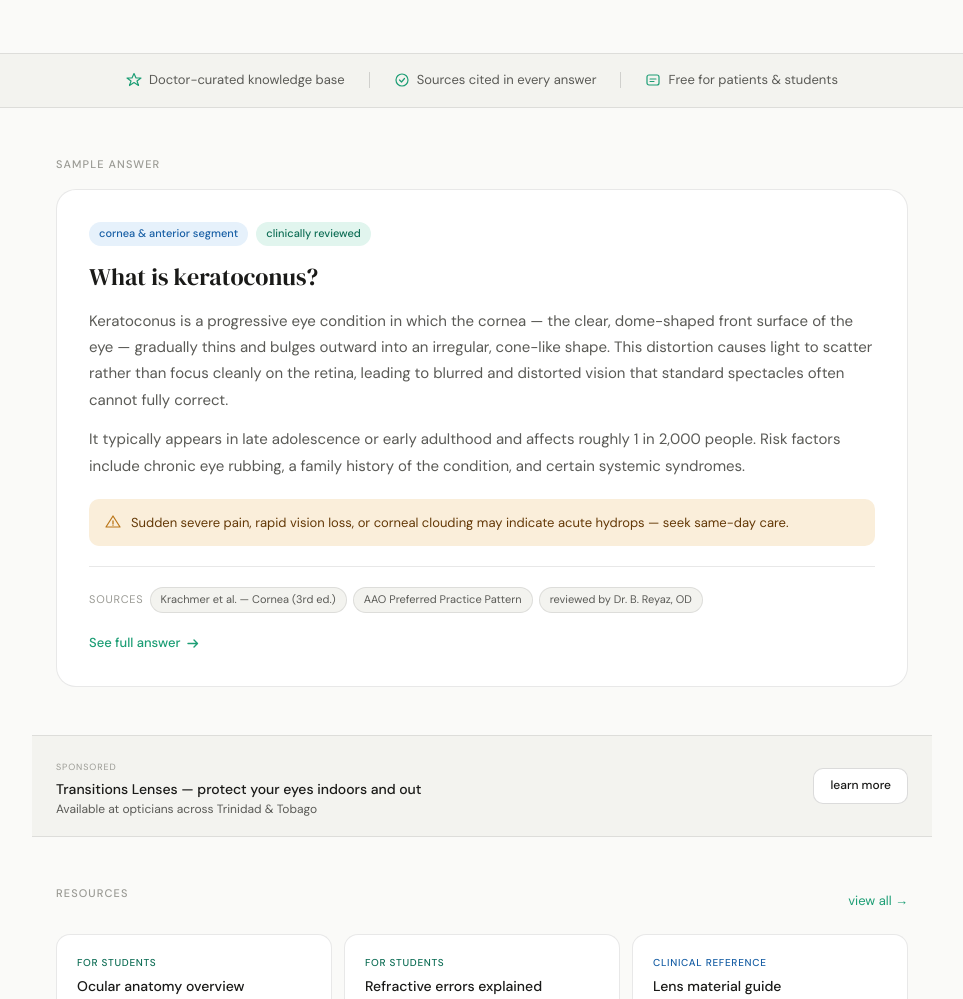
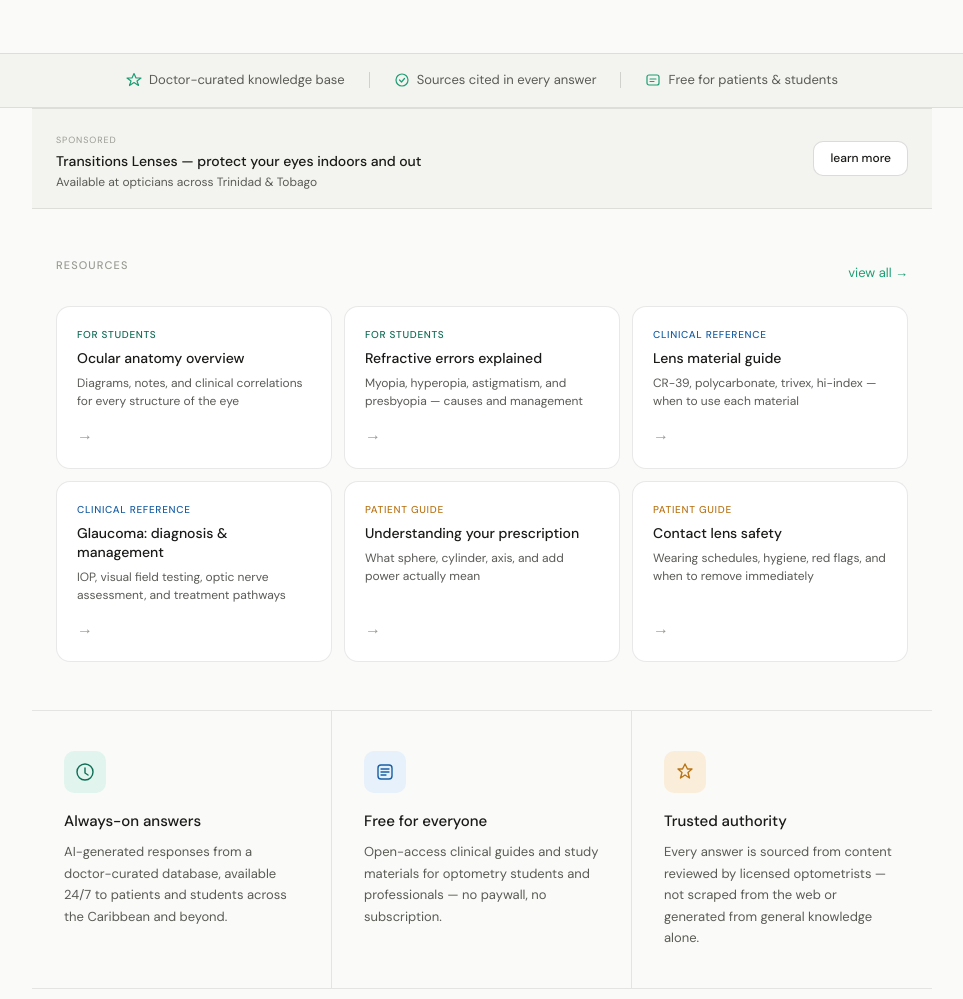
Before and after one commit to bevorey/askanoptom, a website: page frontend/index.html in a window 1280 px wide. Shown: the part 616-1615 px from the top of the page, without its empty margins (158-1121 px from the left). Drawn offline with Linux system fonts and the light colour scheme.

Commit message:
Update index.html
version 2

```diff
--- a/frontend/index.html
+++ b/frontend/index.html
@@ -20,7 +20,7 @@
       <a href="#">for students</a>
       <a href="#">for professionals</a>
     </div>
-    <a href="question.html" class="nav-cta">ask a question</a>
+    <a href="https://calendly.com" target="_blank" class="nav-cta">book a consultation</a>
   </nav>
 
   <!-- HERO -->
@@ -87,38 +87,6 @@
       Free for patients &amp; students
     </div>
   </div>
-
-  <!-- FEATURED ANSWER (sample) -->
-  <section class="section">
-    <div class="section-label">sample answer</div>
-    <div class="answer-card">
-      <div class="answer-meta">
-        <span class="answer-tag tag-blue">cornea &amp; anterior segment</span>
-        <span class="answer-tag tag-green">clinically reviewed</span>
-      </div>
-      <h2 class="answer-q">What is keratoconus?</h2>
-      <p class="answer-body">
-        Keratoconus is a progressive eye condition in which the cornea — the clear, dome-shaped front surface of the eye — gradually thins and bulges outward into an irregular, cone-like shape. This distortion causes light to scatter rather than focus cleanly on the retina, leading to blurred and distorted vision that standard spectacles often cannot fully correct.
-      </p>
-      <p class="answer-body">
-        It typically appears in late adolescence or early adulthood and affects roughly 1 in 2,000 people. Risk factors include chronic eye rubbing, a family history of the condition, and certain systemic syndromes.
-      </p>
-      <div class="answer-warning">
-        <svg width="16" height="16" viewBox="0 0 16 16" fill="none"><path d="M8 2L15 13H1L8 2Z" stroke="currentColor" stroke-width="1.2" stroke-linejoin="round"/><path d="M8 7v3" stroke="currentColor" stroke-width="1.3" stroke-linecap="round"/><circle cx="8" cy="11.5" r="0.6" fill="currentColor"/></svg>
-        Sudden severe pain, rapid vision loss, or corneal clouding may indicate acute hydrops — seek same-day care.
-      </div>
-      <div class="answer-sources">
-        <span class="sources-label">sources</span>
-        <span class="source-pill">Krachmer et al. — Cornea (3rd ed.)</span>
-        <span class="source-pill">AAO Preferred Practice Pattern</span>
-        <span class="source-pill">reviewed by Dr. B. Reyaz, OD</span>
-      </div>
-      <a href="question.html" class="answer-more">
-        See full answer
-        <svg width="13" height="13" viewBox="0 0 13 13" fill="none"><path d="M2 6.5h9M8 3l3.5 3.5L8 10" stroke="currentColor" stroke-width="1.4" stroke-linecap="round" stroke-linejoin="round"/></svg>
-      </a>
-    </div>
-  </section>
 
   <!-- AD STRIP -->
   <div class="ad-strip">
```
